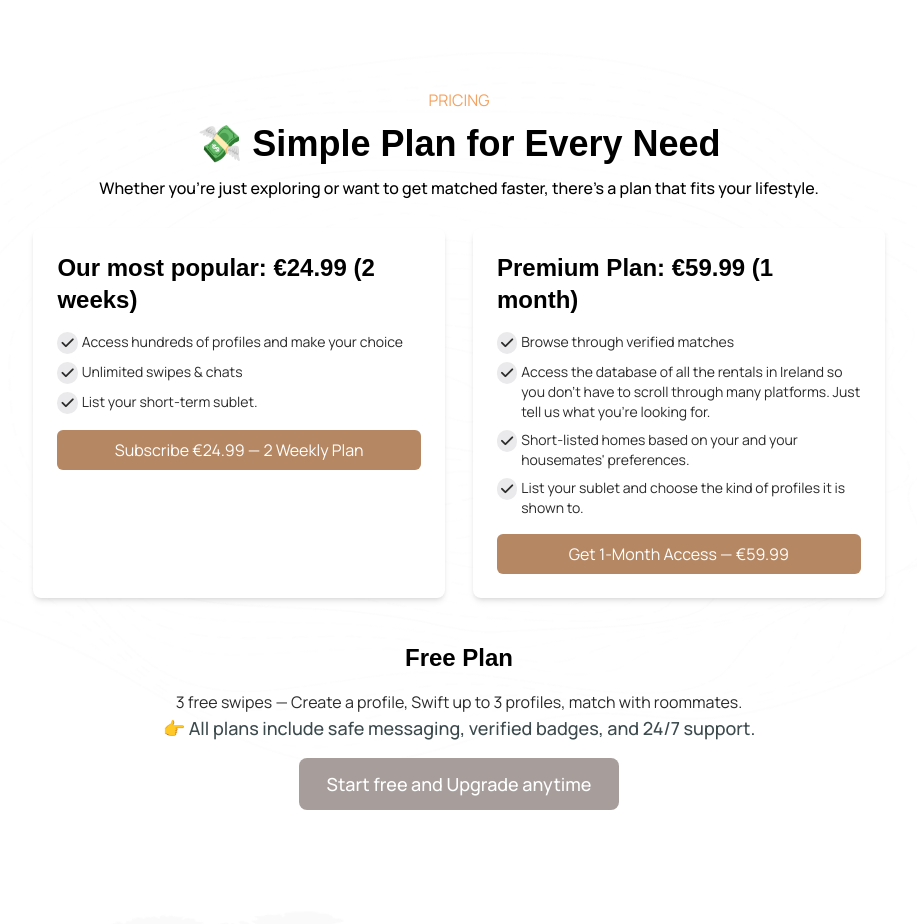
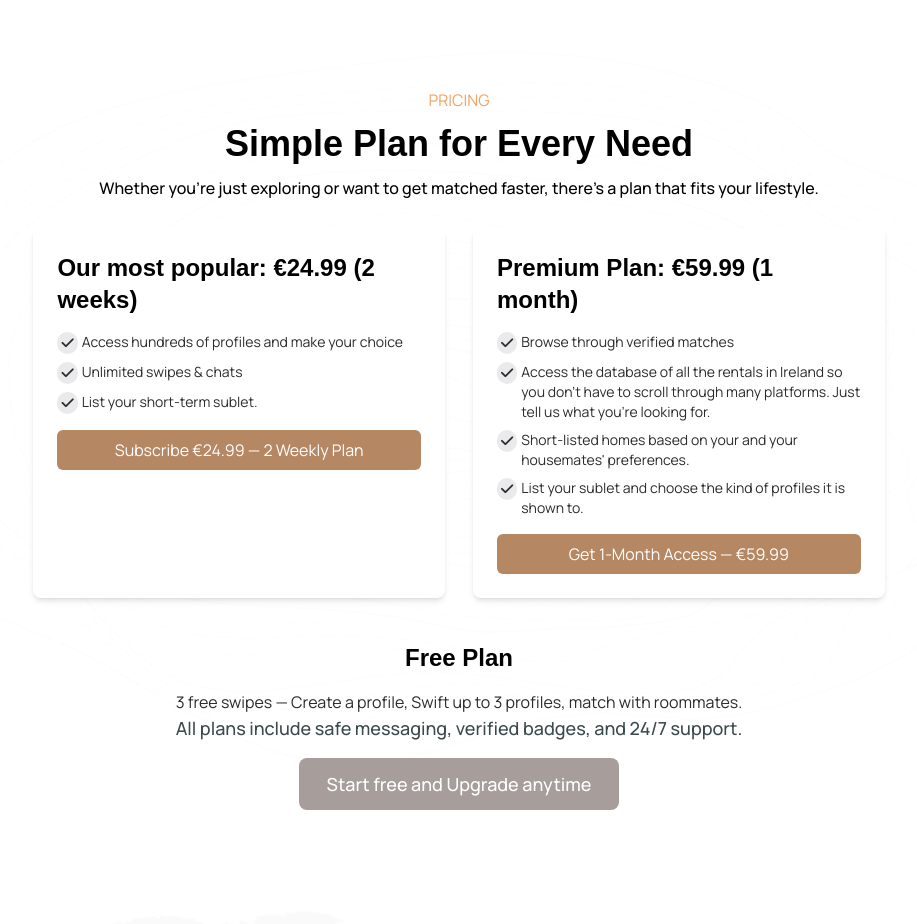
Before and after one commit to Juniour7/vibed, a React (Vite) app: page / in a window 1280 px wide. Shown: the part 2520-3444 px from the top of the page, without its empty margins (181-1098 px from the left). Built offline with nearby package versions, Linux system fonts and the light colour scheme; a web font is replaced by a local one.

Commit message:
fix:removed all emojis from the app

```diff
--- a/src/components/company/OurStory.tsx
+++ b/src/components/company/OurStory.tsx
@@ -10,7 +10,7 @@ const OurStory = () => {
     <section className="w-full ">
         <div className="max-w-7xl  mx-auto px-4 md:px-8">
             <div className="space-y-3">
-                <h1 className="font-semibold text-2xl ">🌍 Our Story — Where the Right <br /> Vibe Becomes Home</h1>
+                <h1 className="font-semibold text-2xl ">Our Story — Where the Right <br /> Vibe Becomes Home</h1>
                 <p className=" text-[#787878]">Finding the right roommate shouldn’t feel like a gamble. Vibed was born from real experiences of mismatched living situations and the need for genuine connection. We set out to build a platform that makes shared living simple, safe, and human — helping you find not just a roommate, but someone who truly fits your vibe.</p>
             </div>
 
--- a/src/components/company/OurVision.tsx
+++ b/src/components/company/OurVision.tsx
@@ -26,7 +26,7 @@ const OurVision = () => {
       {/* Header Info */}
       <div className="max-w-7xl mx-auto mb-16 px-4 md:px-8">
         <h1 className="font-semibold text-2xl ">
-          👁️ Our Vision — Redefining the Way People <br /> Live Together
+          Our Vision — Redefining the Way People <br /> Live Together
         </h1>
         <p className="text-[#787878] text-lg max-w-3xl">
           At Vibed, we envision a world where finding a place to live also means finding your kind of people.
--- a/src/components/landing/Pricing.tsx
+++ b/src/components/landing/Pricing.tsx
@@ -28,7 +28,7 @@ const Pricing = () => {
         <div className="max-w-7xl  mx-auto px-4 md:px-8 space-y-7">
             <div className="text-center space-y-3">
                 <h5 className="text-[#F4A261]">PRICING</h5>
-                <h1 className="font-sans text-2xl md:text-3xl lg:text-4xl font-semibold">💸 Simple Plan for Every Need</h1>
+                <h1 className="font-sans text-2xl md:text-3xl lg:text-4xl font-semibold">Simple Plan for Every Need</h1>
                 <p className="font-medium lg:w-[60%] mx-auto">Whether you’re just exploring or want to get matched faster, there’s a plan that fits your lifestyle.</p>
             </div>
 
@@ -56,7 +56,7 @@ const Pricing = () => {
             <div className="text-center pt-[1rem]">
                 <h2 className="text-xl md:text-2xl font-bold mb-4 font-sans">Free Plan</h2>
                 <p className="text-[#2B2B2B]">3 free swipes — Create a profile, Swift up to 3 profiles, match with roommates.</p>
-                <h6 className="text-lg text-[#3C4A4D] font-medium">👉 All plans include safe messaging, verified badges, and 24/7 support.</h6>
+                <h6 className="text-lg text-[#3C4A4D] font-medium">All plans include safe messaging, verified badges, and 24/7 support.</h6>
                 <button
                     className="bg-[#A79E9C] rounded-lg text-white font-medium px-7 py-3 text-lg mt-[1rem]"
                 >
```
